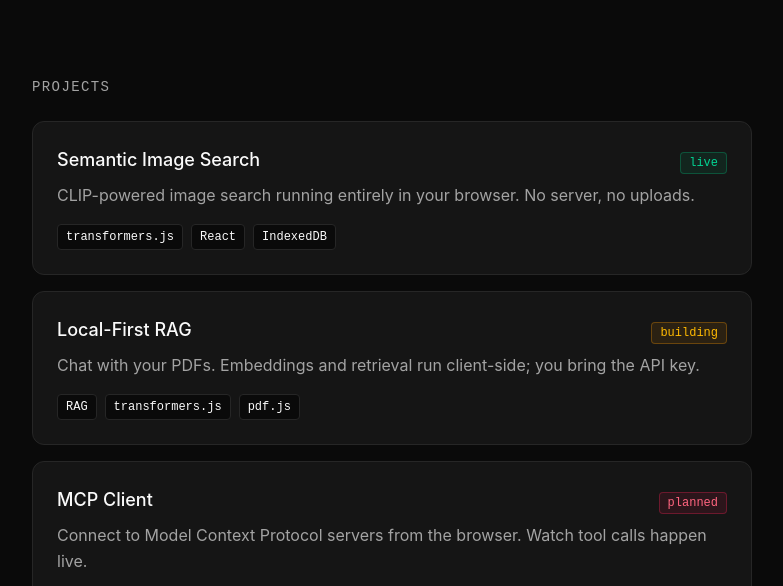
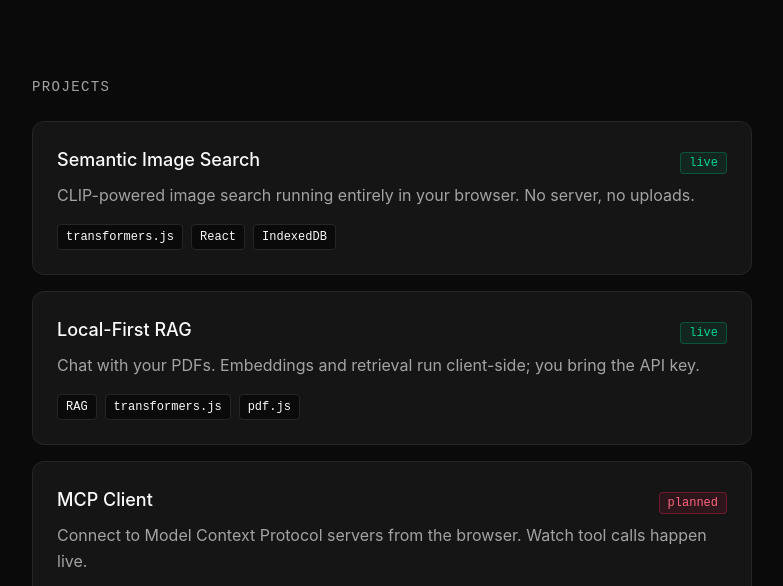
Before and after one commit to BKaanP/bkaanp.github.io, an Astro site in the folder apps/landing/: page / in a window 1280 px wide. Shown: the part 214-800 px from the top of the page, without its empty margins (248-1031 px from the left). Built offline with nearby package versions, Linux system fonts and the light colour scheme; Astro itself is replaced by a stand-in of ours.

Commit message:
updated status of RAG to live from building

```diff
--- a/apps/landing/src/pages/index.astro
+++ b/apps/landing/src/pages/index.astro
@@ -28,7 +28,7 @@ const projects: Array<{
     description: 'Chat with your PDFs. Embeddings and retrieval run client-side; you bring the API key.',
     tech: ['RAG', 'transformers.js', 'pdf.js'],
     href: '/rag/',
-    status: 'building',
+    status: 'live',
   },
   {
     title: 'MCP Client',
```
